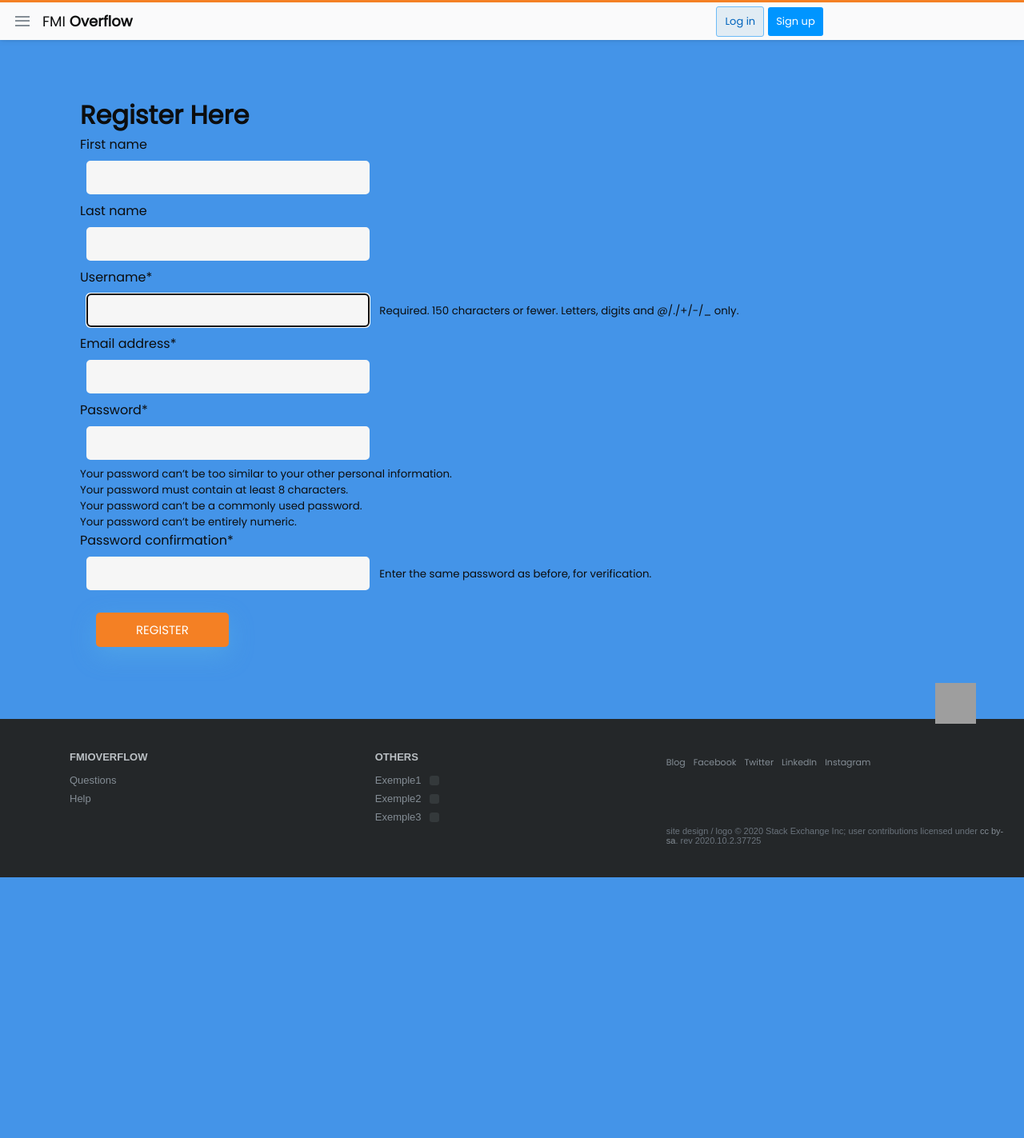
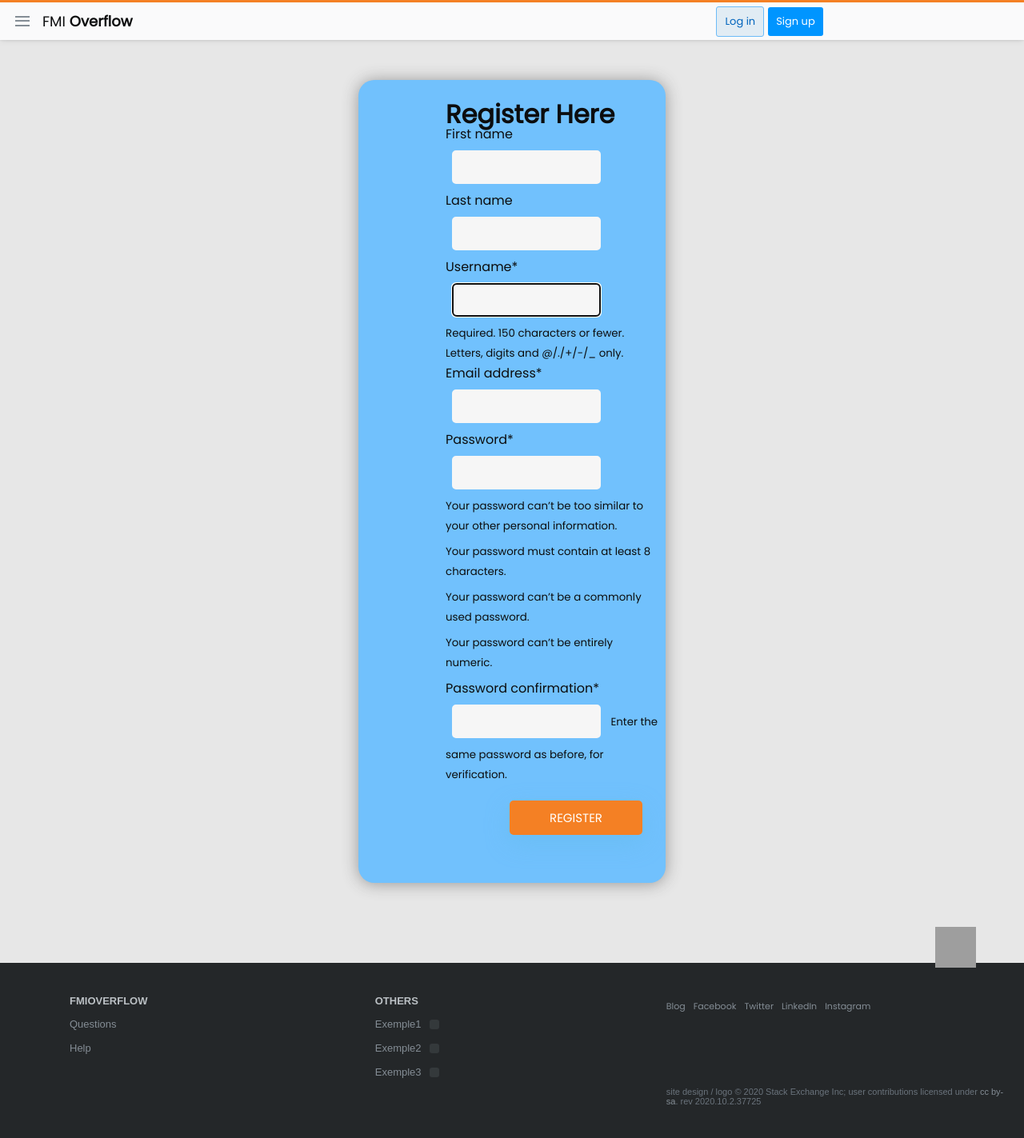
Before and after one commit to alexandra-burca/FMIOverflow, a Django app: page /register in a window 1280 px wide. Shown: the whole page at 80% size. Before the commit the page ends 1097 px from the top, so only its background shows below. Run offline with Django 4.2, Linux system fonts and the light colour scheme; some libraries are stand-ins or nearby versions; grey boxes are pictures that could not be loaded.

Commit message:
profile update

```diff
--- a/stackprj/stackusers/templates/stackusers/register.html
+++ b/stackprj/stackusers/templates/stackusers/register.html
@@ -14,7 +14,6 @@
 
 html {
   background-color: #e7e7e7;
-  background: linear-gradient(200deg, rgb(68,148,232) 100%, rgb(51, 110, 178) 100%);
 }
 body {
   font-family: "Poppins", sans-serif;
@@ -22,6 +21,9 @@ body {
     font-size:16px;
 }
 
+li {
+    margin-bottom: 7px;
+}
 
 .nav-search{
     display: none;
@@ -72,7 +74,7 @@ input[type=text], input[type=email], input[type=password] {
   display: inline-block;
   font-size: 16px;
   margin: 8px;
-  width: 30%;
+  width: 70%;
   border: 2px solid #f6f6f6;
   -webkit-transition: all 0.5s ease-in-out;
   -moz-transition: all 0.5s ease-in-out;
@@ -82,12 +84,33 @@ input[type=text], input[type=email], input[type=password] {
   -webkit-border-radius: 5px 5px 5px 5px;
   border-radius: 5px 5px 5px 5px;
 }
+
+.centered-container {
+            background-color: #71c1fd;
+            display: flex;
+            justify-content: center;
+            align-items: center;
+            overflow: hidden;
+            width: 30%;
+            padding: 20px;
+            margin: auto;
+
+            border-radius: 20px;
+            -webkit-box-shadow: 0 1px 20px 0 rgba(69, 90, 100, 0.08);
+            box-shadow: 0 1px 20px 0 rgba(53, 53, 53, 0.452);
+            border: none;
+            margin-bottom: 30px;
+            line-height: 25px;
+
+        }
+
     </style>
 </head>
 
 <body>
-<div class = "login" style="margin-top:120px; margin-left:100px;margin-bottom:50px;">
+<div style="margin-top:100px;"> </div>
 
+<div class="centered-container">
     {% if messages %}
         <ul>
             {% for message in messages %}
@@ -96,18 +119,15 @@ input[type=text], input[type=email], input[type=password] {
         </ul>
     {% endif %}
 
-    <h1>Register Here</h1>
+    <form  action="" method="POST" style="margin-top:10px; margin-left:100px;">
+        <h1>Register Here</h1>
+        {% csrf_token %}
+        {{ form|crispy }}
+            <input style="margin-top:20px;margin-left:80px" type="submit" class="fadeIn fourth" name="submit" value="Register" />
+    </form>
+</div>
 
-    <form  action="" method="POST" >
-        {% csrf_token %}
-
-        {{ form|crispy }}
-
-            <input style="margin-top:20px" type="submit" class="fadeIn fourth" name="submit" value="Register" />
-
-    </form>
-
-</div>
+<div style="margin-bottom:100px;"> </div>
 </body>
 </html>
 {% endblock content %}
```
Also changed, not shown: stackprj/stackusers/templates/stackusers/login.html (+30 -11 lines), stackprj/stackusers/templates/stackusers/logout.html (+46 -9 lines), stackprj/db.sqlite3.
